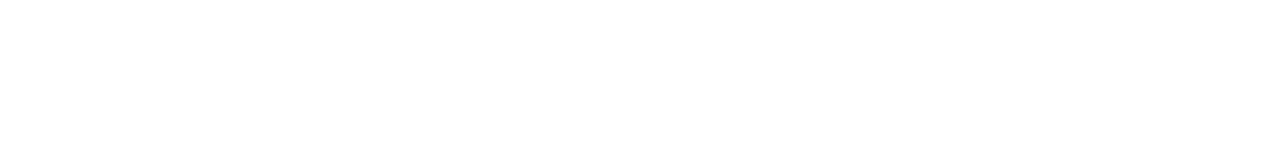
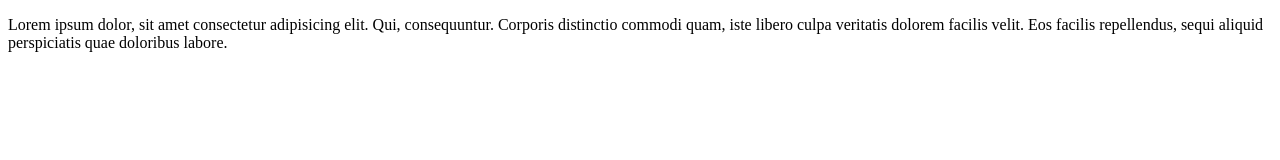
Before and after one commit to Nandan-Reddy/Demo-1, a website: page index.html in a window 1280 px wide. Drawn offline with Linux system fonts and the light colour scheme.

Commit message:
added lorem

```diff
--- a/index.html
+++ b/index.html
@@ -8,6 +8,6 @@
 </head>
 <body>
 
-
+    <p>Lorem ipsum dolor, sit amet consectetur adipisicing elit. Qui, consequuntur. Corporis distinctio commodi quam, iste libero culpa veritatis dolorem facilis velit. Eos facilis repellendus, sequi aliquid perspiciatis quae doloribus labore.</p>
 </body>
 </html>
```
